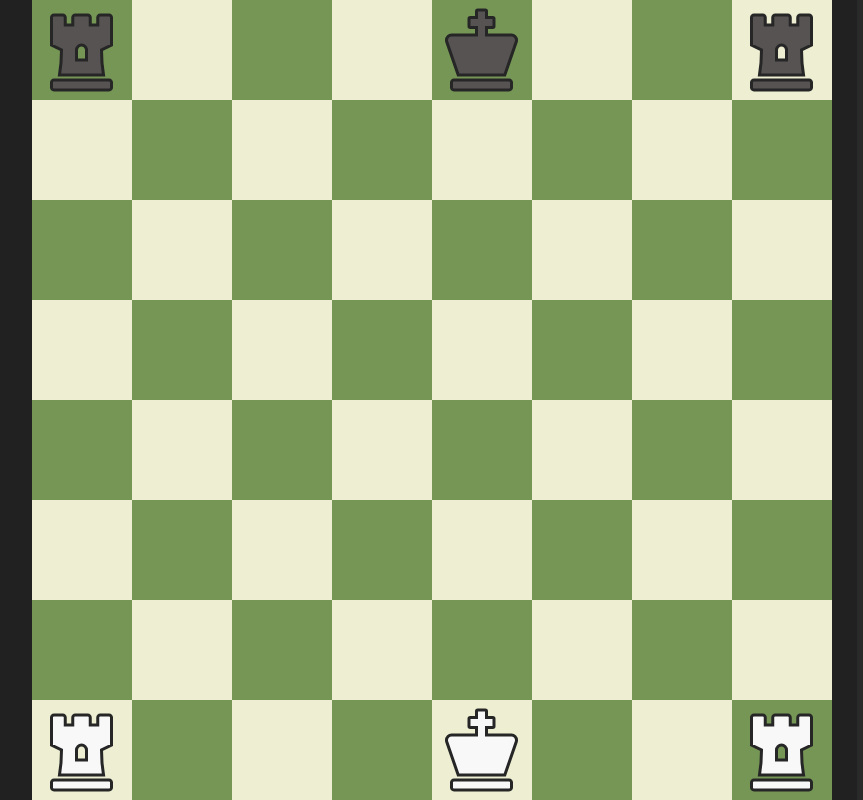
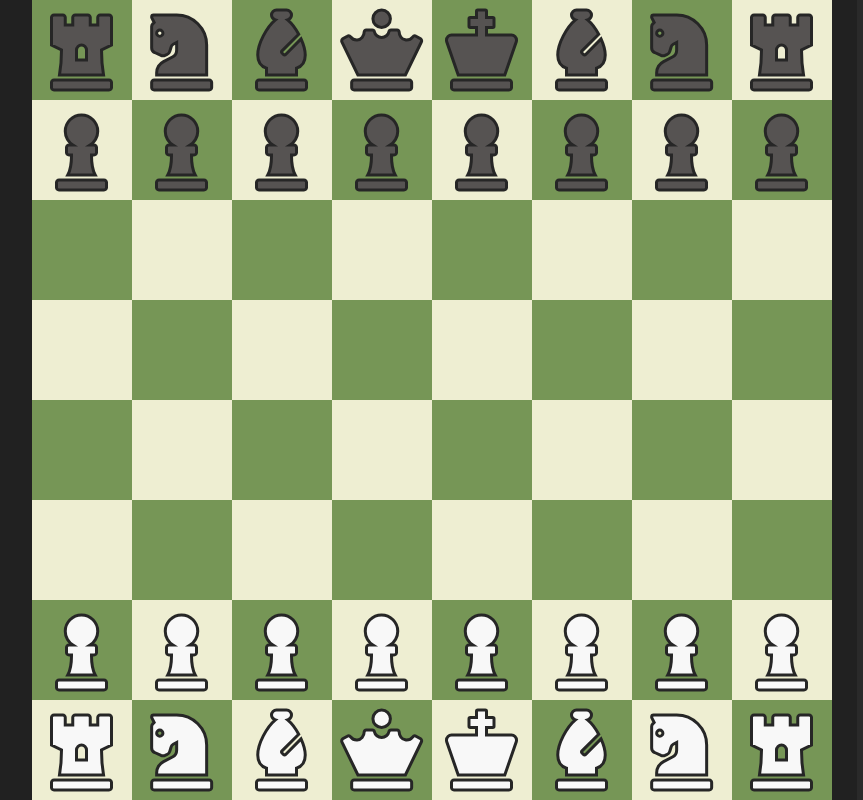
Before and after one commit to NSteczynski/Chess, a React app: page / in a window 1280 px wide. Shown: the whole page, without its empty margins (21-884 px from the left). Built offline with nearby package versions, Linux system fonts and the light colour scheme.

Commit message:
Bugfix castling.

```diff
--- a/src/app.tsx
+++ b/src/app.tsx
@@ -4,7 +4,7 @@ import GameInformation from "./components/gameInformation"
 import DefaultSettings from "./core/settings"
 import DefaultAppState from "./core/appstate"
 import getPieceMoves from "./core/pieceMoves"
-import { Dictionary, Settings, AppState, Vector, PieceParams, PieceTypes, PlayerColor, MoveTypes, PieceMove } from "./core/types"
+import { Dictionary, Settings, AppState, Vector, PieceParams, PieceTypes, PlayerColor, MoveTypes } from "./core/types"
 
 const App: React.FunctionComponent<{}> = () => {
   const [settings, setSettings] = React.useState<Settings>(DefaultSettings)
@@ -30,15 +30,15 @@ const App: React.FunctionComponent<{}> = () => {
     const pawnY  = switchRows ? offsetY + 1 : offsetY
     const pieceY = switchRows ? offsetY     : offsetY + 1
 
-    // for (let i = 0; i < 8; ++i)
-    //   pieces.push({ color, type: PieceTypes.PAWN, position: { x: i, y: pawnY  }})
+    for (let i = 0; i < 8; ++i)
+      pieces.push({ color, type: PieceTypes.PAWN, position: { x: i, y: pawnY  }})
     pieces.push({ color, type: PieceTypes.ROOK  , position: { x: 0, y: pieceY }})
-    // pieces.push({ color, type: PieceTypes.KNIGHT, position: { x: 1, y: pieceY }})
-    // pieces.push({ color, type: PieceTypes.BISHOP, position: { x: 2, y: pieceY }})
-    // pieces.push({ color, type: PieceTypes.QUEEN , position: { x: 3, y: pieceY }})
+    pieces.push({ color, type: PieceTypes.KNIGHT, position: { x: 1, y: pieceY }})
+    pieces.push({ color, type: PieceTypes.BISHOP, position: { x: 2, y: pieceY }})
+    pieces.push({ color, type: PieceTypes.QUEEN , position: { x: 3, y: pieceY }})
     pieces.push({ color, type: PieceTypes.KING  , position: { x: 4, y: pieceY }})
-    // pieces.push({ color, type: PieceTypes.BISHOP, position: { x: 5, y: pieceY }})
-    // pieces.push({ color, type: PieceTypes.KNIGHT, position: { x: 6, y: pieceY }})
+    pieces.push({ color, type: PieceTypes.BISHOP, position: { x: 5, y: pieceY }})
+    pieces.push({ color, type: PieceTypes.KNIGHT, position: { x: 6, y: pieceY }})
     pieces.push({ color, type: PieceTypes.ROOK  , position: { x: 7, y: pieceY }})
 
     return pieces
--- a/src/core/pieceMoves.ts
+++ b/src/core/pieceMoves.ts
@@ -94,10 +94,12 @@ const getKingMoves = (position: Vector, color: PlayerColor, pieces: Dictionary<P
   const kSideCastlingPosition = { x: 6, y: position.y }
   const canQSideCastling = !checkAttack && !hasKingMoved && !isKingUnderAttack && qSideRook && !qSideRook.hasMoved &&
                            !isPositionAttacked({ x: 2, y: position.y }, oppositeColor, pieces) &&
-                           !isPositionAttacked({ x: 3, y: position.y }, oppositeColor, pieces)
+                           !isPositionAttacked({ x: 3, y: position.y }, oppositeColor, pieces) &&
+                           !pieces[`1-${position.y}`] && !pieces[`2-${position.y}`] && !pieces[`3-${position.y}`]
   const canKSideCastling = !checkAttack && !hasKingMoved && !isKingUnderAttack && kSideRook && !kSideRook.hasMoved &&
                            !isPositionAttacked({ x: 5, y: position.y }, oppositeColor, pieces) &&
-                           !isPositionAttacked({ x: 6, y: position.y }, oppositeColor, pieces)
+                           !isPositionAttacked({ x: 6, y: position.y }, oppositeColor, pieces) &&
+                           !pieces[`5-${position.y}`] && !pieces[`6-${position.y}`]
 
   return [
     canQSideCastling && { position: qSideCastlingPosition, type: MoveTypes.Q_CASTLING },
@@ -148,7 +150,7 @@ const getLineMoves = (position: Vector, color: PlayerColor, changeX: number, cha
     const movePosition = { x: position.x + i * changeX, y: position.y + i * changeY }
     const moveType = currentPiece ? MoveTypes.CAPTURE : MoveTypes.MOVE
 
-    if (!checkAttack && (currentPiece?.color === color || prevPiece && prevPiece.color !== color)) break
+    if (!checkAttack && currentPiece?.color === color || prevPiece && prevPiece.color !== color) break
     moves.push({ position: movePosition, type: moveType })
   }
 
```
